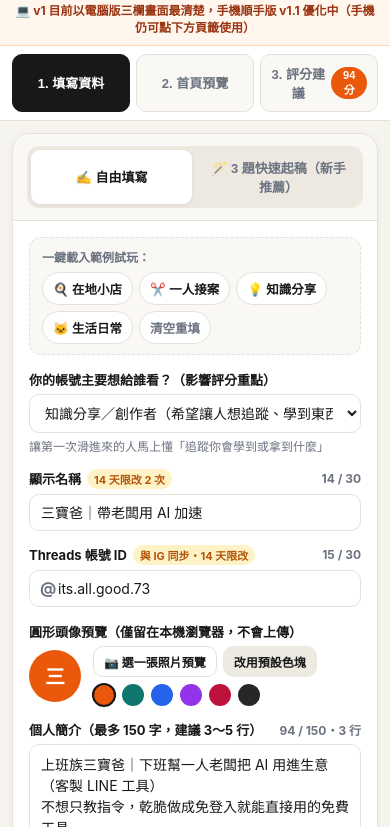
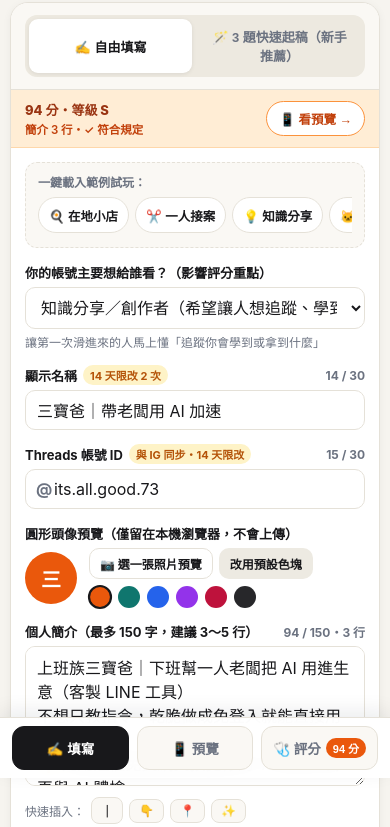
Before and after one commit to philko2017/threads-profile-check, a plain HTML site: page web/index.html in a window 390 px wide. Shown: the part 66-893 px from the top of the page. Drawn offline with Linux system fonts and the light colour scheme.

Commit message:
feat: 手機順手版 v1.1（底部單手切換列、即時狀態條與觸控排版優化）

```diff
--- a/web/app.js
+++ b/web/app.js
@@ -276,6 +276,16 @@
     const total = Math.max(0, Math.min(100, Number(report.total) || 0));
     $('score-total-num').textContent = String(total);
     $('mobile-score-pill').textContent = `${total} 分`;
+    if ($('mobile-live-score')) {
+      $('mobile-live-score').textContent = `${total} 分・等級 ${report.grade || 'B'}`;
+    }
+    if ($('mobile-live-meta')) {
+      const bioLines = String(state.bio || '').split(/\r?\n/).filter((l) => l.trim()).length;
+      const nameLen = String(state.displayName || '').trim().length;
+      const bioLen = String(state.bio || '').trim().length;
+      const ruleOk = nameLen <= 30 && bioLen <= 150;
+      $('mobile-live-meta').textContent = `簡介 ${bioLines} 行・${ruleOk ? '✓ 符合規定' : '⚠ 請留意字數上限'}`;
+    }
 
     const arc = $('score-ring-arc');
     const offset = RING_CIRCUMFERENCE * (1 - total / 100);
@@ -509,6 +519,9 @@
     Object.keys(map).forEach((k) => {
       $(map[k]).classList.toggle('is-tab-active', k === tab);
     });
+    if (window.innerWidth < 900) {
+      window.scrollTo({ top: 0, behavior: 'smooth' });
+    }
   }
 
   function switchEditMode(mode) {
@@ -800,6 +813,12 @@
     document.querySelectorAll('.mobile-tab-btn').forEach((btn) => {
       btn.addEventListener('click', () => switchMobileTab(btn.dataset.tab));
     });
+    if ($('btn-mobile-quick-preview')) {
+      $('btn-mobile-quick-preview').addEventListener('click', () => switchMobileTab('preview'));
+    }
+    if ($('btn-mobile-to-preview')) {
+      $('btn-mobile-to-preview').addEventListener('click', () => switchMobileTab('preview'));
+    }
 
     $('btn-open-rules').addEventListener('click', () => $('rules-modal').classList.remove('hidden'));
     $('btn-close-rules').addEventListener('click', () => $('rules-modal').classList.add('hidden'));
--- a/web/index.html
+++ b/web/index.html
@@ -15,7 +15,8 @@
   <meta property="og:type" content="website" />
   <meta property="og:url" content="https://philko2017.github.io/threads-profile-check/" />
   <meta property="og:image" content="https://philko2017.github.io/threads-profile-check/og-image.jpg?v=20261122-1" />
-  <meta property="og:image:secure_url" content="https://philko2017.github.io/threads-profile-check/og-image.jpg?v=20261122-1" />
+  <meta property="og:image:secure_url"
+    content="https://philko2017.github.io/threads-profile-check/og-image.jpg?v=20261122-1" />
   <meta property="og:image:type" content="image/jpeg" />
   <meta property="og:image:width" content="1200" />
   <meta property="og:image:height" content="630" />
@@ -47,17 +48,6 @@
       </div>
     </header>
 
-    <!-- 手機版友善提示與分頁切換（僅小螢幕顯示） -->
-    <div class="mobile-desktop-tip">💻 v1 目前以電腦版三欄畫面最清楚，手機順手版 v1.1 優化中（手機仍可點下方頁籤使用）</div>
-    <nav id="mobile-tab-bar" class="mobile-tab-bar" aria-label="功能切換">
-      <button class="mobile-tab-btn is-active" data-tab="edit" type="button">1. 填寫資料</button>
-      <button class="mobile-tab-btn" data-tab="preview" type="button">2. 首頁預覽</button>
-      <button class="mobile-tab-btn" data-tab="audit" type="button">
-        <span>3. 評分建議</span>
-        <span id="mobile-score-pill" class="mobile-score-pill">0 分</span>
-      </button>
-    </nav>
-
     <!-- 三欄主工作台 -->
     <main class="workspace-grid">
       <!-- 左欄：輸入與新手引導 -->
@@ -67,6 +57,15 @@
             <button id="btn-mode-free" class="mode-btn is-active" type="button">✍️ 自由填寫</button>
             <button id="btn-mode-wizard" class="mode-btn" type="button">🪄 3 題快速起稿（新手推薦）</button>
           </div>
+        </div>
+
+        <!-- 手機版即時體檢狀態條（僅小螢幕顯示） -->
+        <div class="mobile-live-bar" aria-live="polite">
+          <div class="mobile-live-info">
+            <span id="mobile-live-score" class="mobile-live-score">0 分・等級 B</span>
+            <span id="mobile-live-meta" class="mobile-live-meta">簡介 0 行・✓ 符合規定</span>
+          </div>
+          <button id="btn-mobile-quick-preview" class="mobile-live-btn" type="button">📱 看預覽 →</button>
         </div>
 
         <!-- 自由填寫區 -->
@@ -102,8 +101,7 @@
               </label>
               <span id="count-name" class="char-counter">0 / 30</span>
             </div>
-            <input id="field-name" class="text-input" type="text" maxlength="60"
-              placeholder="建議格式：你的暱稱｜一句話說明你在做什麼" />
+            <input id="field-name" class="text-input" type="text" maxlength="60" placeholder="建議格式：你的暱稱｜一句話說明你在做什麼" />
           </div>
 
           <div class="form-group">
@@ -128,17 +126,24 @@
               <div id="avatar-thumb-preview" class="avatar-thumb-preview" aria-hidden="true">三</div>
               <div class="avatar-controls">
                 <div class="avatar-btn-row">
-                  <input id="avatar-upload" class="hidden" type="file" accept="image/jpeg,image/png,image/webp,image/gif" />
+                  <input id="avatar-upload" class="hidden" type="file"
+                    accept="image/jpeg,image/png,image/webp,image/gif" />
                   <button id="btn-upload-avatar" class="btn-outline-sm" type="button">📷 選一張照片預覽</button>
                   <button id="btn-clear-avatar" class="btn-ghost-sm" type="button">改用預設色塊</button>
                 </div>
                 <div id="avatar-presets" class="avatar-presets" aria-label="預設頭像背景色">
-                  <button class="avatar-preset-btn is-active" data-preset="#ea580c" style="background:#ea580c" type="button" title="暖橘"></button>
-                  <button class="avatar-preset-btn" data-preset="#0f766e" style="background:#0f766e" type="button" title="青綠"></button>
-                  <button class="avatar-preset-btn" data-preset="#2563eb" style="background:#2563eb" type="button" title="海軍藍"></button>
-                  <button class="avatar-preset-btn" data-preset="#9333ea" style="background:#9333ea" type="button" title="葡萄紫"></button>
-                  <button class="avatar-preset-btn" data-preset="#be123c" style="background:#be123c" type="button" title="莓果紅"></button>
-                  <button class="avatar-preset-btn" data-preset="#27272a" style="background:#27272a" type="button" title="極簡黑"></button>
+                  <button class="avatar-preset-btn is-active" data-preset="#ea580c" style="background:#ea580c"
+                    type="button" title="暖橘"></button>
+                  <button class="avatar-preset-btn" data-preset="#0f766e" style="background:#0f766e" type="button"
+                    title="青綠"></button>
+                  <button class="avatar-preset-btn" data-preset="#2563eb" style="background:#2563eb" type="button"
+                    title="海軍藍"></button>
+                  <button class="avatar-preset-btn" data-preset="#9333ea" style="background:#9333ea" type="button"
+                    title="葡萄紫"></button>
+                  <button class="avatar-preset-btn" data-preset="#be123c" style="background:#be123c" type="button"
+                    title="莓果紅"></button>
+                  <button class="avatar-preset-btn" data-preset="#27272a" style="background:#27272a" type="button"
+                    title="極簡黑"></button>
                 </div>
               </div>
             </div>
@@ -169,8 +174,7 @@
             </div>
             <div class="form-group">
               <label class="field-label" for="field-link-label">連結顯示文字（選填）</label>
-              <input id="field-link-label" class="text-input" type="text" maxlength="40"
-                placeholder="例如：點我看今日菜單" />
+              <input id="field-link-label" class="text-input" type="text" maxlength="40" placeholder="例如：點我看今日菜單" />
             </div>
           </div>
 
@@ -210,6 +214,10 @@
               <button id="btn-load-b" class="btn-ghost-sm" type="button" disabled>載入 B 版</button>
             </div>
           </div>
+
+          <div class="mobile-next-actions">
+            <button id="btn-mobile-to-preview" class="btn-primary btn-full" type="button">📱 看 1:1 手機預覽 →</button>
+          </div>
         </div>
 
         <!-- 3 題快速起稿精靈（AI 小白模式） -->
@@ -242,12 +250,14 @@
 
           <div class="form-group">
             <label class="field-label" for="wiz-value">第 2 題：別人來找你／追蹤你，能得到什麼好處或特色？</label>
-            <input id="wiz-value" class="text-input" type="text" maxlength="70" placeholder="例如：每天現調純米粉漿，外酥內 Q 還能先 LINE 預訂不用等" />
+            <input id="wiz-value" class="text-input" type="text" maxlength="70"
+              placeholder="例如：每天現調純米粉漿，外酥內 Q 還能先 LINE 預訂不用等" />
           </div>
 
           <div class="form-group">
             <label class="field-label" for="wiz-action">第 3 題：你最希望看完首頁的人接下來做哪一件事？</label>
-            <input id="wiz-action" class="text-input" type="text" maxlength="50" placeholder="例如：點下面連結看今日菜單跟 Google 地圖" />
+            <input id="wiz-action" class="text-input" type="text" maxlength="50"
+              placeholder="例如：點下面連結看今日菜單跟 Google 地圖" />
           </div>
 
           <div class="form-group">
@@ -410,6 +420,16 @@
       </section>
     </main>
 
+    <!-- 手機版底部單手切換列（僅小螢幕顯示） -->
+    <nav id="mobile-tab-bar" class="mobile-tab-bar" aria-label="功能切換">
+      <button class="mobile-tab-btn is-active" data-tab="edit" type="button">✍️ 填寫</button>
+      <button class="mobile-tab-btn" data-tab="preview" type="button">📱 預覽</button>
+      <button class="mobile-tab-btn" data-tab="audit" type="button">
+        <span>🩺 評分</span>
+        <span id="mobile-score-pill" class="mobile-score-pill">0 分</span>
+      </button>
+    </nav>
+
     <!-- 底部 Footer -->
     <footer class="site-footer">
       <span>免費免登入小工具・資料僅存於你的瀏覽器本機・歡迎自由體驗</span>
@@ -422,7 +442,8 @@
   </div>
 
   <!-- 平台限制小抄彈窗 -->
-  <div id="rules-modal" class="modal-backdrop hidden" role="dialog" aria-modal="true" aria-labelledby="rules-modal-title">
+  <div id="rules-modal" class="modal-backdrop hidden" role="dialog" aria-modal="true"
+    aria-labelledby="rules-modal-title">
     <div class="modal-card">
       <div class="modal-head">
         <h2 id="rules-modal-title">📌 為什麼先不要直接在 Threads 裡反覆修改？</h2>
@@ -432,7 +453,8 @@
         <ul class="rules-list">
           <li><strong>顯示名稱（上限 30 字）：</strong>14 天內最多只能改 <strong>2 次</strong>，一旦把次數用完就得等兩週後才能再改。</li>
           <li><strong>帳號 ID（@handle）：</strong>與 IG 同步連動，一樣有 <strong>14 天修改冷卻限制</strong>，建議確定好再改，別邊想邊試。</li>
-          <li><strong>個人簡介（上限 150 字）：</strong>雖然隨時可改，但簡介內的網址<strong>不能直接點擊</strong>，加上手機首屏高度有限，建議排成「定位／特色／下一步」<strong>3～5 行</strong>。</li>
+          <li><strong>個人簡介（上限 150
+              字）：</strong>雖然隨時可改，但簡介內的網址<strong>不能直接點擊</strong>，加上手機首屏高度有限，建議排成「定位／特色／下一步」<strong>3～5 行</strong>。</li>
           <li><strong>外部連結（只有 1 個正式欄位）：</strong>Threads 只給一格可點擊網址，放 LINE 官方帳號、Google 地圖、菜單或免費小工具最實用。</li>
           <li><strong>主題標籤（最多 3 個）：</strong>放上你想被脆友搜尋到的主題，可以讓對你有興趣的人一秒知道這裡聊什麼。</li>
         </ul>
--- a/web/styles.css
+++ b/web/styles.css
@@ -107,28 +107,69 @@ body {
   white-space: nowrap;
 }
 
-/* 手機友善提示條與切換列 */
-.mobile-desktop-tip {
+/* 手機版即時狀態條與底部單手切換列 */
+.mobile-live-bar {
   display: none;
-  padding: 8px 12px;
-  background: #fff7ed;
+  align-items: center;
+  justify-content: space-between;
+  gap: 10px;
+  padding: 10px 14px;
+  background: var(--accent-soft);
   border-bottom: 1px solid #fed7aa;
+}
+
+.mobile-live-info {
+  display: flex;
+  flex-direction: column;
+  gap: 2px;
+  min-width: 0;
+}
+
+.mobile-live-score {
+  font-size: 13px;
+  font-weight: 800;
   color: #9a3412;
-  font-size: 12px;
-  font-weight: 700;
-  line-height: 1.4;
-  text-align: center;
+}
+
+.mobile-live-meta {
+  font-size: 11.5px;
+  font-weight: 600;
+  color: #c2410c;
+  white-space: nowrap;
+  overflow: hidden;
+  text-overflow: ellipsis;
+}
+
+.mobile-live-btn {
+  flex-shrink: 0;
+  padding: 7px 12px;
+  border-radius: 999px;
+  border: 1px solid #fb923c;
+  background: #ffffff;
+  color: #c2410c;
+  font-size: 12.5px;
+  font-weight: 800;
+  cursor: pointer;
+}
+
+.mobile-next-actions {
+  display: none;
+  margin-top: 14px;
 }
 
 .mobile-tab-bar {
   display: none;
-  gap: 6px;
-  padding: 8px 12px;
-  background: var(--surface);
-  border-bottom: 1px solid var(--border);
-  position: sticky;
-  top: 65px;
-  z-index: 25;
+  gap: 8px;
+  padding: 8px 12px calc(8px + env(safe-area-inset-bottom));
+  background: rgba(255, 255, 255, 0.96);
+  backdrop-filter: blur(10px);
+  border-top: 1px solid var(--border);
+  box-shadow: 0 -6px 20px rgba(15, 23, 42, 0.08);
+  position: fixed;
+  bottom: 0;
+  left: 0;
+  right: 0;
+  z-index: 40;
 }
 
 .mobile-tab-btn {
@@ -136,13 +177,14 @@ body {
   display: inline-flex;
   align-items: center;
   justify-content: center;
-  gap: 6px;
-  padding: 9px 10px;
-  border-radius: 10px;
+  gap: 5px;
+  min-height: 44px;
+  padding: 8px 10px;
+  border-radius: 12px;
   border: 1px solid var(--border);
   background: var(--surface-soft);
   color: var(--muted);
-  font-size: 13px;
+  font-size: 13.5px;
   font-weight: 700;
   cursor: pointer;
 }
@@ -1461,6 +1503,17 @@ body {
 @media (max-width: 899px) {
   .top-nav {
     padding: 10px 14px;
+    gap: 10px;
+  }
+
+  .brand-badge-icon {
+    width: 34px;
+    height: 34px;
+    font-size: 18px;
+  }
+
+  .brand-title {
+    font-size: 16px;
   }
 
   .brand-subtitle {
@@ -1471,7 +1524,11 @@ body {
     display: none;
   }
 
-  .mobile-desktop-tip {
+  .mobile-live-bar {
+    display: flex;
+  }
+
+  .mobile-next-actions {
     display: block;
   }
 
@@ -1481,7 +1538,7 @@ body {
 
   .workspace-grid {
     display: block;
-    padding: 12px;
+    padding: 10px 10px 16px;
   }
 
   .panel {
@@ -1492,6 +1549,28 @@ body {
     display: block;
   }
 
+  .panel-body {
+    padding: 14px;
+  }
+
+  .text-input,
+  .text-area {
+    font-size: 16px;
+  }
+
+  .sample-buttons {
+    display: flex;
+    flex-wrap: nowrap;
+    overflow-x: auto;
+    padding-bottom: 4px;
+    -webkit-overflow-scrolling: touch;
+  }
+
+  .sample-btn {
+    flex-shrink: 0;
+    min-height: 36px;
+  }
+
   .form-two-col {
     grid-template-columns: 1fr;
   }
@@ -1499,4 +1578,35 @@ body {
   .ab-btn-grid {
     grid-template-columns: 1fr 1fr;
   }
-}
+
+  .phone-stage {
+    padding: 10px 6px;
+  }
+
+  .phone-shell {
+    width: 100%;
+    max-width: 360px;
+    margin: 0 auto;
+  }
+
+  .preview-export-bar {
+    display: grid;
+    grid-template-columns: 1fr 1fr;
+    gap: 8px;
+  }
+
+  #btn-download-card {
+    grid-column: 1 / -1;
+    order: -1;
+    min-height: 44px;
+  }
+
+  .site-footer {
+    padding-bottom: calc(82px + env(safe-area-inset-bottom));
+    font-size: 11.5px;
+  }
+
+  .toast-banner {
+    bottom: calc(78px + env(safe-area-inset-bottom));
+  }
+}
```
Also changed, not shown: 1 other file.
